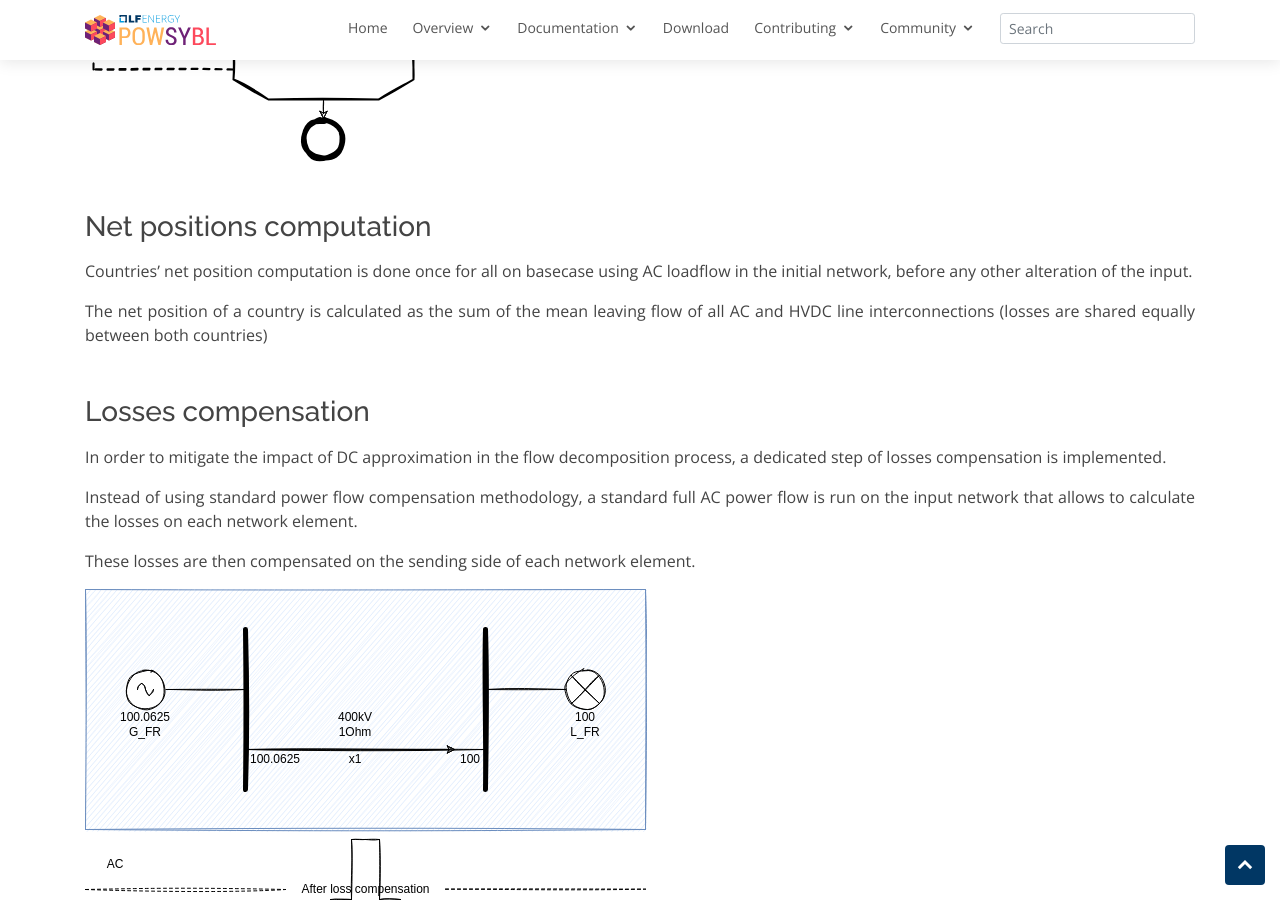
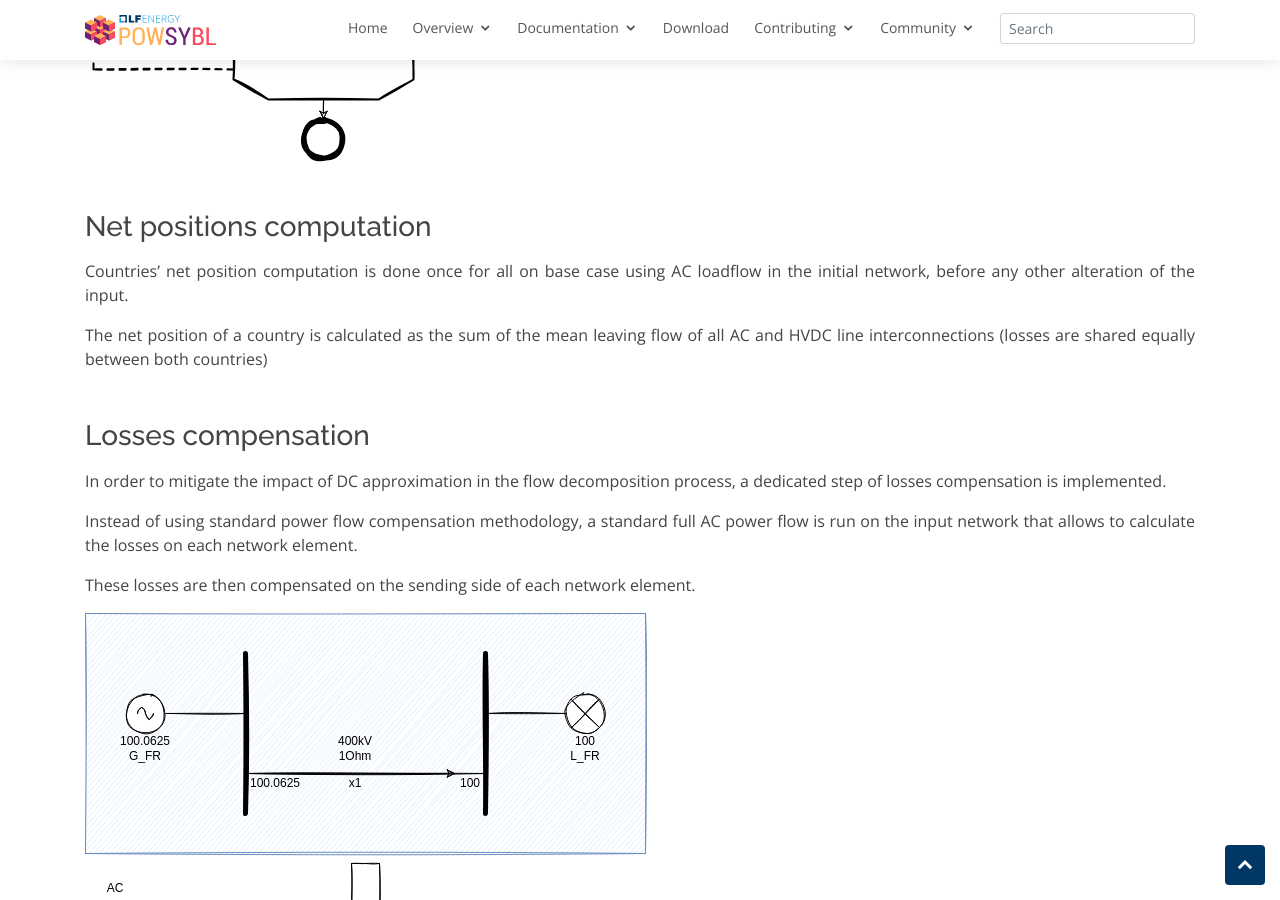
Before and after one commit to powsybl/powsybl.github.io, a Jekyll site: the page built from pages/documentation/simulation/flowdecomposition/index.md, in a window 1280 px wide and 900 px high, scrolled down 1942 px. Built offline with Jekyll 4.4.1, drawn with Linux system fonts in a browser that asks for light colours; our own code applies the rules of GitHub Pages for plain Markdown files; some of the changed text lies outside the part shown.

Commit message:
Rename "basecase" into "base case"
Signed-off-by: Sébastien Murgey <sebastien.murgey@rte-france.com>

```diff
--- a/pages/documentation/simulation/flowdecomposition/index.md
+++ b/pages/documentation/simulation/flowdecomposition/index.md
@@ -38,7 +38,7 @@
 
 ### Net positions computation
 
-Countries' net position computation is done once for all on basecase using AC loadflow in the initial network, before any other alteration of the input.
+Countries' net position computation is done once for all on base case using AC loadflow in the initial network, before any other alteration of the input.
 
 The net position of a country is calculated as the sum of the mean leaving flow of all AC and HVDC line interconnections
 (losses are shared equally between both countries)
@@ -156,7 +156,7 @@
 into the parts listed in introduction - called XNEC (cross-border relevant network element with contingency) in the flow
 decomposition methodology.
 
-Algorithm may handle different network elements in the decomposition for each network state (basecase or per contingency).
+Algorithm may handle different network elements in the decomposition for each network state (base case or per contingency).
 
 Current implementation of the algorithm is based on a XnecProvider interface. This interface should provide XNECs in the
 base case. Basic implementations of this interface are available:
```
